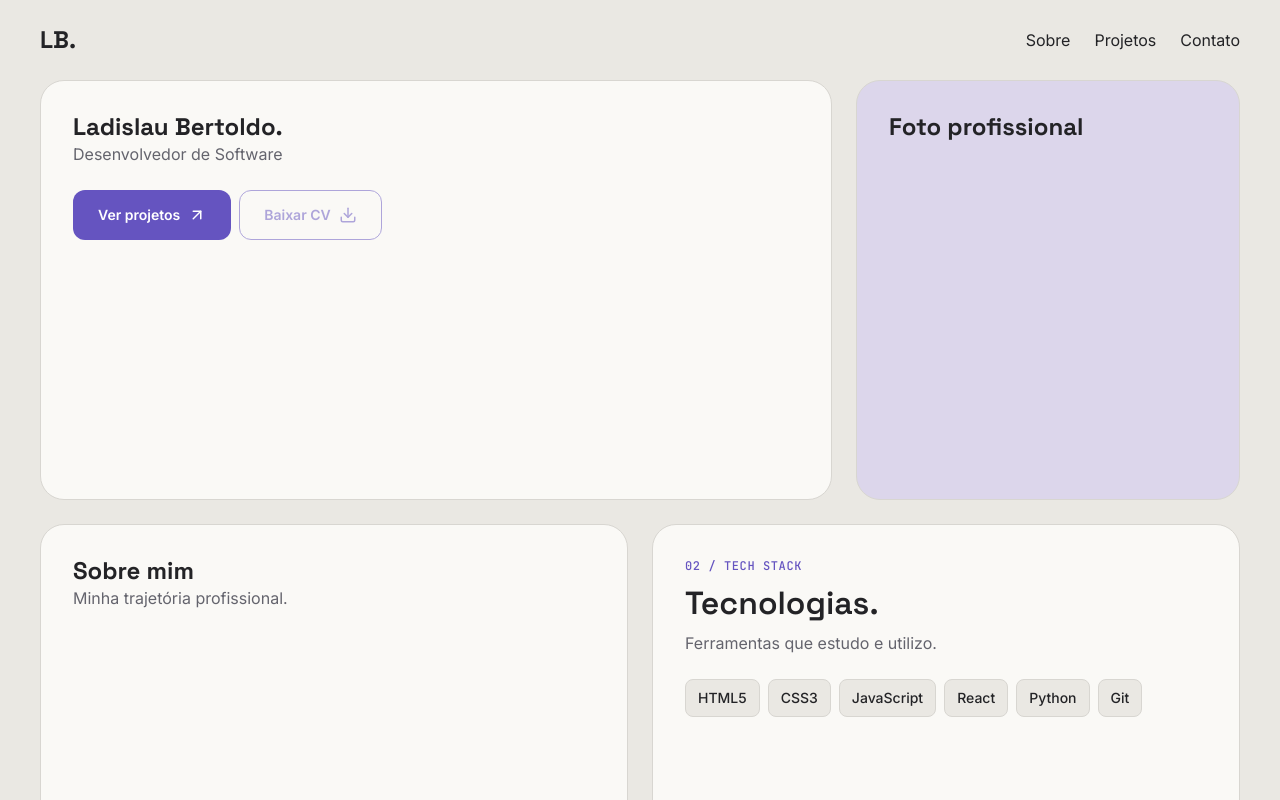
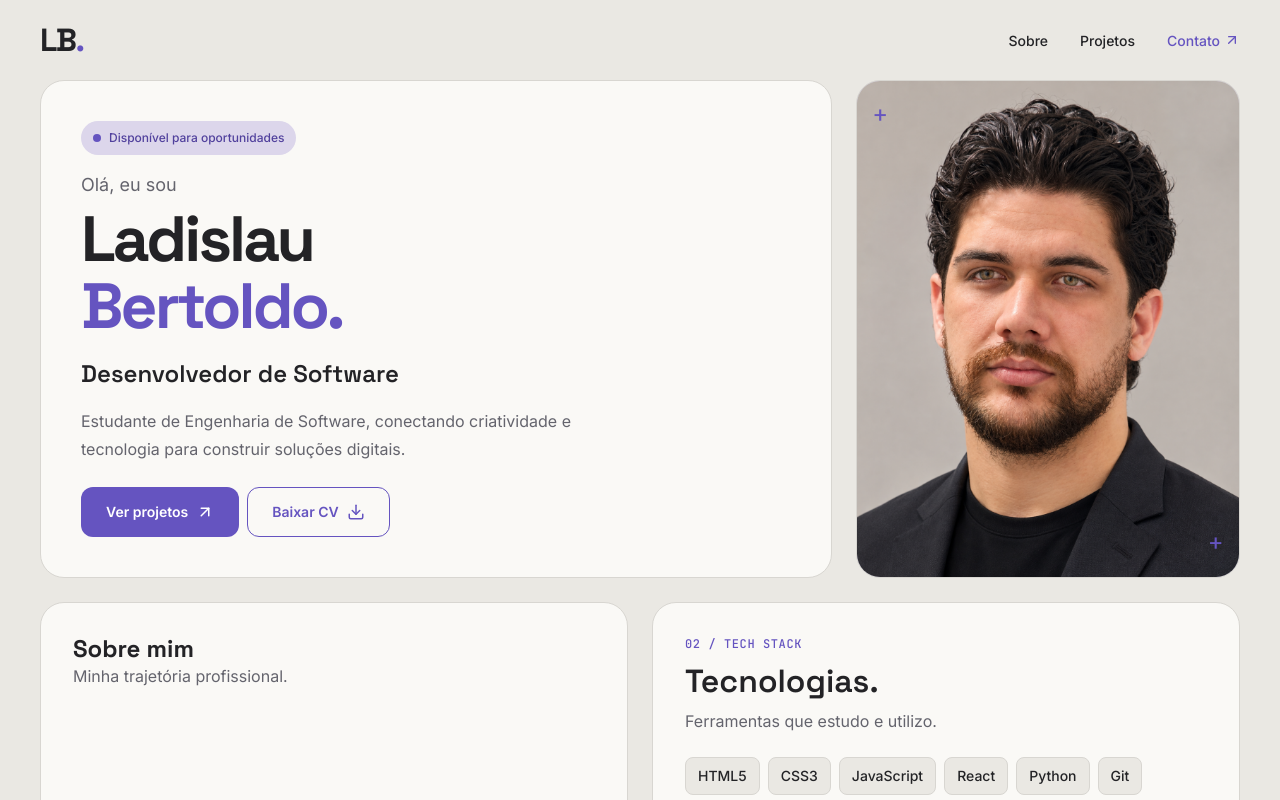
Before and after one commit to BertoldoDeveloper/protifolio-web, a React (Vite) app: page / in a window 1280 px wide. Shown: the top 800 px of the page. Built offline with nearby package versions, Linux system fonts and the light colour scheme.

Commit message:
feat: Implementacao das sections header hero e profile

```diff
--- a/src/App.css
+++ b/src/App.css
@@ -36,7 +36,6 @@
   min-height: 192px;
 }
 
-header.container,
 footer.container {
   display: flex;
   align-items: center;
@@ -44,12 +43,6 @@ footer.container {
   flex-wrap: wrap;
   gap: var(--space-3);
   min-height: 80px;
-}
-
-header nav {
-  display: flex;
-  flex-wrap: wrap;
-  gap: var(--space-4);
 }
 
 /* Responsividade inicial */
--- a/src/App.jsx
+++ b/src/App.jsx
@@ -1,10 +1,11 @@
 import Header from "./components/Header/Header";
 import Footer from "./components/Footer/Footer";
 import Card from "./components/Card/Card";
-import { ArrowUpRight, Download } from "lucide-react";
-import Button from "./components/Button/Button";
 import TechTag from "./components/TechTag/TechTag";
 import SectionHeading from "./components/SectionHeading/SectionHeading";
+
+import Hero from "./sections/Hero/Hero";
+import Profile from "./sections/Profile/Profile";
 
 import "./App.css";
 
@@ -15,31 +16,14 @@ function App() {
 
       <main className="container">
         <div className="bento-grid">
-          <Card className="hero">
-            <h1>Ladislau Bertoldo.</h1>
+          <Hero />
 
-            <p>Desenvolvedor de Software</p>
+          <Profile />
 
-            <div className="component-test">
-              <Button href="#projetos" icon={ArrowUpRight}>
-                Ver projetos
-              </Button>
+          <Card className="about" id="sobre">
+            <h2>Sobre mim</h2>
 
-              <Button variant="secondary" icon={Download} disabled>
-                Baixar CV
-              </Button>
-            </div>
-          </Card>
-
-          <Card className="profile">
-            <h2>Foto profissional</h2>
-          </Card>
-
-          <Card className="about">
-            <div id="sobre">
-              <h2>Sobre mim</h2>
-              <p>Minha trajetória profissional.</p>
-            </div>
+            <p>Minha trajetória profissional.</p>
           </Card>
 
           <Card className="tech-stack">
@@ -59,11 +43,10 @@ function App() {
             </div>
           </Card>
 
-          <Card className="projects">
-            <div id="projetos">
-              <h2>Projetos</h2>
-              <p>Ideias em construção.</p>
-            </div>
+          <Card className="projects" id="projetos">
+            <h2>Projetos</h2>
+
+            <p>Ideias em construção.</p>
           </Card>
 
           <Card className="education">
@@ -74,11 +57,10 @@ function App() {
             <h2>Experiência</h2>
           </Card>
 
-          <Card className="contact">
-            <div id="contato">
-              <h2>Contato</h2>
-              <p>Vamos criar algo juntos?</p>
-            </div>
+          <Card className="contact" id="contato">
+            <h2>Contato</h2>
+
+            <p>Vamos criar algo juntos?</p>
           </Card>
         </div>
       </main>
--- /dev/null
+++ b/src/Data/profile.js
@@ -0,0 +1,23 @@
+export const profile = {
+  firstName: "Ladislau",
+  lastName: "Bertoldo",
+
+  role: "Desenvolvedor de Software",
+
+  description:
+    "Estudante de Engenharia de Software, conectando criatividade e tecnologia para construir soluções digitais.",
+
+  available: true,
+
+  photo: `${import.meta.env.BASE_URL}images/profile.webp`,
+
+  resume: `${import.meta.env.BASE_URL}documents/curriculo.pdf`,
+
+  social: {
+    github: "https://github.com/BertoldoDeveloper",
+
+    linkedin: "https://www.linkedin.com/in/ladislau-bertoldo/",
+
+    youtube: null,
+  },
+};
--- /dev/null
+++ b/src/components/Header/Header.css
@@ -0,0 +1,76 @@
+.header {
+  display: flex;
+  align-items: center;
+  justify-content: space-between;
+
+  gap: var(--space-4);
+  padding-block: var(--space-4);
+  min-height: 80px;
+}
+
+.header__logo {
+  font-family: var(--font-heading);
+  font-size: var(--text-2xl);
+  font-weight: 700;
+
+  letter-spacing: -0.05em;
+  line-height: 1;
+
+  color: var(--color-text-primary);
+}
+
+.header__logo span {
+  color: var(--color-primary);
+}
+
+.header__nav {
+  display: flex;
+  align-items: center;
+  flex-wrap: wrap;
+
+  gap: var(--space-5);
+}
+
+.header__nav a {
+  font-size: var(--text-sm);
+  font-weight: 500;
+
+  color: var(--color-text-primary);
+
+  transition: color var(--transition-fast);
+}
+
+.header__nav a:hover {
+  color: var(--color-primary);
+}
+
+.header__nav .header__contact {
+  display: inline-flex;
+  align-items: center;
+  gap: var(--space-1);
+
+  color: var(--color-primary);
+}
+
+.header__nav .header__contact:hover {
+  color: var(--color-primary-dark);
+}
+
+@media (max-width: 600px) {
+  .header {
+    gap: var(--space-2);
+    padding-block: var(--space-3);
+  }
+
+  .header__nav {
+    gap: var(--space-3);
+  }
+
+  .header__nav a {
+    font-size: var(--text-xs);
+  }
+
+  .header__logo {
+    font-size: var(--text-xl);
+  }
+}
--- a/src/components/Header/Header.jsx
+++ b/src/components/Header/Header.jsx
@@ -1,12 +1,27 @@
+import { ArrowUpRight } from "lucide-react";
+
+import "./Header.css";
+
 function Header() {
   return (
-    <header className="container">
-      <h2>LB.</h2>
+    <header className="header container">
+      <a
+        href="#inicio"
+        className="header__logo"
+        aria-label="LB — Página inicial"
+      >
+        LB<span>.</span>
+      </a>
 
-      <nav aria-label="Navegação principal">
+      <nav className="header__nav" aria-label="Navegação principal">
         <a href="#sobre">Sobre</a>
+
         <a href="#projetos">Projetos</a>
-        <a href="#contato">Contato</a>
+
+        <a href="#contato" className="header__contact">
+          Contato
+          <ArrowUpRight size={16} aria-hidden="true" />
+        </a>
       </nav>
     </header>
   );
--- /dev/null
+++ b/src/sections/Hero/Hero.css
@@ -0,0 +1,112 @@
+.hero.card {
+  display: flex;
+  flex-direction: column;
+  justify-content: center;
+  align-items: flex-start;
+
+  gap: var(--space-3);
+  padding: var(--space-6);
+}
+
+.hero__status {
+  display: inline-flex;
+  align-items: center;
+  gap: var(--space-2);
+
+  padding: 8px 12px;
+
+  background-color: var(--color-accent);
+  color: var(--color-primary-dark);
+
+  border-radius: var(--radius-full);
+
+  font-size: var(--text-xs);
+  font-weight: 500;
+}
+
+.hero__status-dot {
+  width: 8px;
+  height: 8px;
+
+  flex-shrink: 0;
+
+  background-color: var(--color-primary);
+  border-radius: 50%;
+}
+
+.hero__intro {
+  display: flex;
+  flex-direction: column;
+  gap: var(--space-2);
+}
+
+.hero__greeting {
+  font-size: var(--text-lg);
+  color: var(--color-text-secondary);
+}
+
+.hero__name {
+  font-family: var(--font-heading);
+
+  font-size: clamp(2.5rem, 5vw, 4rem);
+  font-weight: 700;
+  line-height: 1.05;
+  letter-spacing: -0.045em;
+
+  color: var(--color-text-primary);
+}
+
+.hero__name span {
+  display: block;
+  color: var(--color-primary);
+}
+
+.hero__role {
+  font-family: var(--font-heading);
+  font-size: clamp(1.125rem, 2vw, 1.5rem);
+  font-weight: 600;
+
+  color: var(--color-text-primary);
+}
+
+.hero__description {
+  max-width: 520px;
+
+  font-size: var(--text-base);
+  line-height: 1.7;
+
+  color: var(--color-text-secondary);
+}
+
+.hero__actions {
+  display: flex;
+  flex-wrap: wrap;
+  align-items: center;
+
+  gap: var(--space-2);
+  margin-top: var(--space-2);
+}
+
+@media (max-width: 1024px) {
+  .hero.card {
+    padding: var(--space-5);
+  }
+}
+
+@media (max-width: 600px) {
+  .hero.card {
+    padding: var(--space-4);
+  }
+
+  .hero__actions {
+    width: 100%;
+  }
+
+  .hero__actions .button {
+    flex: 1 1 140px;
+  }
+
+  .hero__description {
+    font-size: var(--text-sm);
+  }
+}
--- /dev/null
+++ b/src/sections/Hero/Hero.jsx
@@ -0,0 +1,58 @@
+import { ArrowUpRight, Download } from "lucide-react";
+
+import Card from "../../components/Card/Card";
+import Button from "../../components/Button/Button";
+
+import { profile } from "../../data/profile";
+
+import "./Hero.css";
+
+function Hero() {
+  return (
+    <Card className="hero" id="inicio" aria-labelledby="hero-title">
+      {profile.available && (
+        <div className="hero__status">
+          <span className="hero__status-dot" aria-hidden="true" />
+          Disponível para oportunidades
+        </div>
+      )}
+
+      <div className="hero__intro">
+        <p className="hero__greeting">Olá, eu sou</p>
+
+        <h1 className="hero__name" id="hero-title">
+          {profile.firstName}
+
+          <span>{profile.lastName}.</span>
+        </h1>
+      </div>
+
+      <p className="hero__role">{profile.role}</p>
+
+      <p className="hero__description">{profile.description}</p>
+
+      <div className="hero__actions">
+        <Button href="#projetos" icon={ArrowUpRight}>
+          Ver projetos
+        </Button>
+
+        {profile.resume ? (
+          <Button
+            variant="secondary"
+            href={profile.resume}
+            icon={Download}
+            download="Curriculo-Ladislau-Bertoldo.pdf"
+          >
+            Baixar CV
+          </Button>
+        ) : (
+          <Button variant="secondary" icon={Download} disabled>
+            Baixar CV
+          </Button>
+        )}
+      </div>
+    </Card>
+  );
+}
+
+export default Hero;
--- /dev/null
+++ b/src/sections/Profile/Profile.css
@@ -0,0 +1,83 @@
+.profile.card {
+  position: relative;
+
+  display: flex;
+  align-items: center;
+  justify-content: center;
+
+  min-height: 420px;
+  padding: 0;
+
+  overflow: hidden;
+
+  background-color: var(--color-accent);
+}
+
+.profile__image {
+  position: absolute;
+  inset: 0;
+
+  width: 100%;
+  height: 100%;
+
+  object-fit: cover;
+  object-position: center;
+}
+
+.profile__placeholder {
+  display: flex;
+  flex-direction: column;
+  align-items: center;
+  justify-content: center;
+
+  gap: var(--space-4);
+  padding: var(--space-4);
+
+  color: var(--color-primary-dark);
+}
+
+.profile__avatar {
+  display: grid;
+  place-items: center;
+
+  width: 176px;
+  height: 176px;
+  max-width: 100%;
+
+  border: 1px solid var(--color-primary);
+  border-radius: 50%;
+}
+
+.profile__placeholder-text {
+  font-family: var(--font-mono);
+  font-size: var(--text-xs);
+  text-align: center;
+}
+
+.profile__decoration {
+  position: absolute;
+
+  font-family: var(--font-mono);
+  font-size: var(--text-xl);
+
+  color: var(--color-primary);
+
+  pointer-events: none;
+}
+
+.profile__decoration--top {
+  top: 16px;
+  left: 16px;
+}
+
+.profile__decoration--bottom {
+  bottom: 16px;
+  right: 16px;
+}
+
+@media (max-width: 600px) {
+  .profile.card {
+    min-height: 360px;
+    padding: 0;
+  }
+}
--- /dev/null
+++ b/src/sections/Profile/Profile.jsx
@@ -0,0 +1,47 @@
+import { UserRound } from "lucide-react";
+
+import Card from "../../components/Card/Card";
+
+import { profile } from "../../data/profile";
+
+import "./Profile.css";
+
+function Profile() {
+  return (
+    <Card as="div" className="profile">
+      {profile.photo ? (
+        <img
+          className="profile__image"
+          src={profile.photo}
+          alt="Retrato de Ladislau Bertoldo"
+          width="800"
+          height="1000"
+        />
+      ) : (
+        <div className="profile__placeholder">
+          <div className="profile__avatar">
+            <UserRound size={96} strokeWidth={1} aria-hidden="true" />
+          </div>
+
+          <span className="profile__placeholder-text">Foto profissional</span>
+        </div>
+      )}
+
+      <span
+        className="profile__decoration profile__decoration--top"
+        aria-hidden="true"
+      >
+        +
+      </span>
+
+      <span
+        className="profile__decoration profile__decoration--bottom"
+        aria-hidden="true"
+      >
+        +
+      </span>
+    </Card>
+  );
+}
+
+export default Profile;
```
Also changed, not shown: public/images/profile.webp (added), 1 other file (tests, documents, lock files or other folders).
